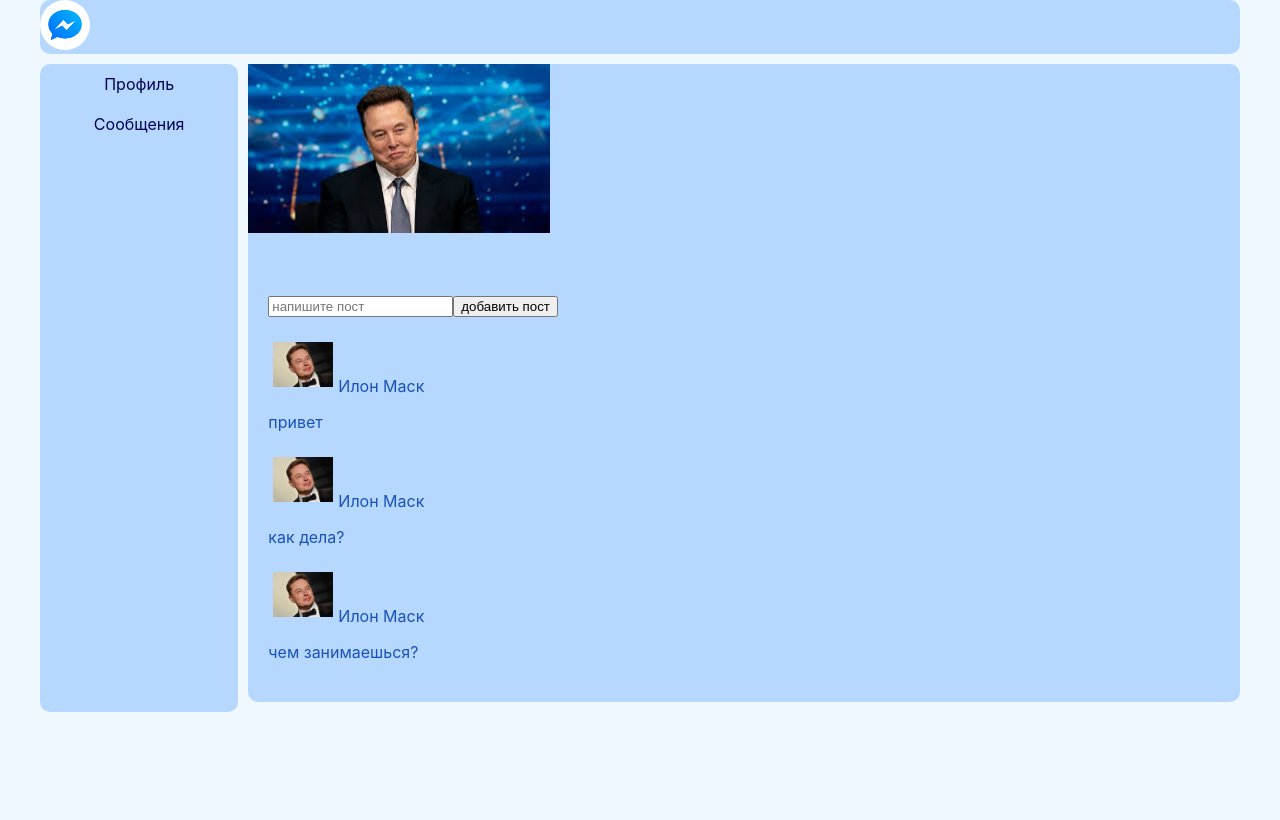
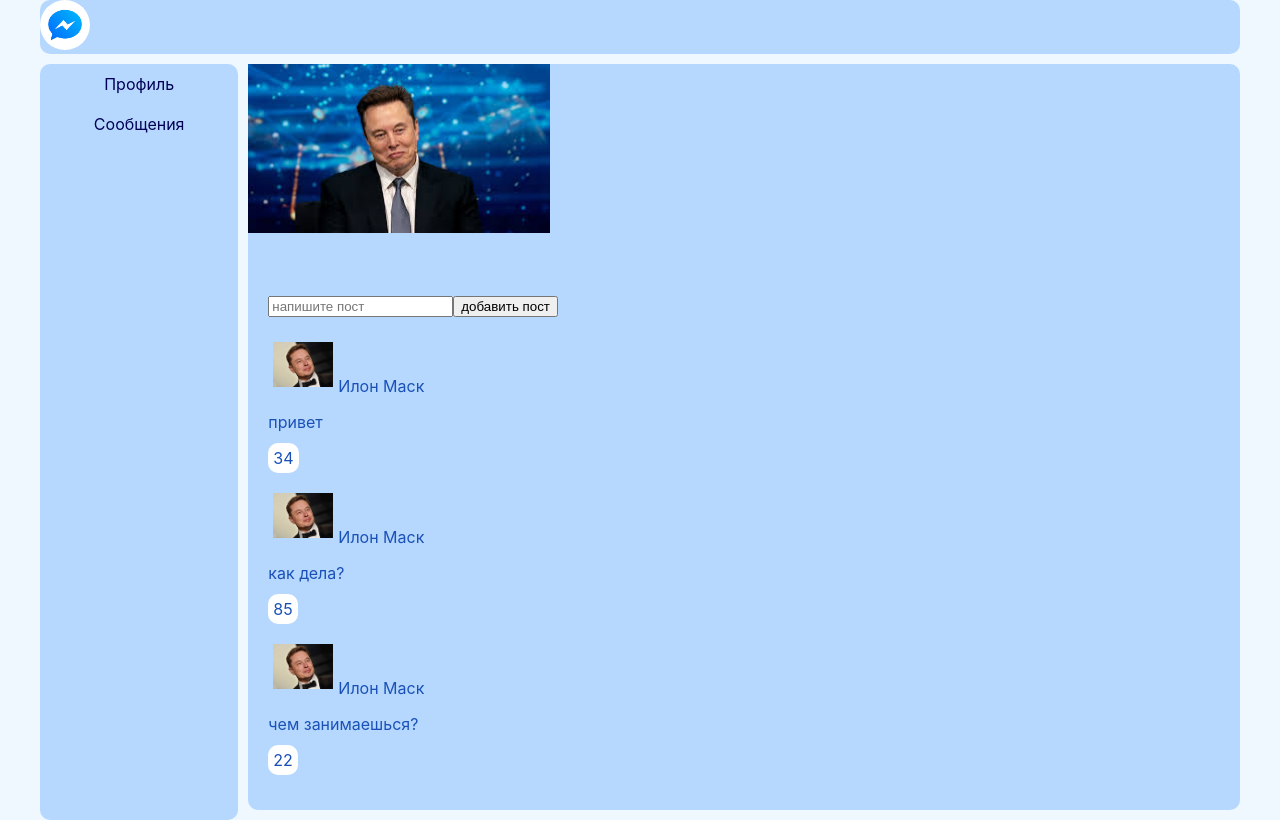
Before and after one commit to itmmist/social_network, a React (Create React App) app: page /profile in a window 1280 px wide. Built offline with nearby package versions, Linux system fonts and the light colour scheme.

Commit message:
перенос_данных_на_js

```diff
--- a/src/App.js
+++ b/src/App.js
@@ -6,16 +6,16 @@ import Profile from './components/profile/Profile';
 import Messages from './components/dialogs/Dialogs';
 import { BrowserRouter, Route } from 'react-router-dom';
 
-function App() {
+function App(props) {
   return (
     <div className='wrapper'>
       <BrowserRouter>
       <Header />
       <NavBar />
       <div className='wrapperContent'>
-        <Route exact path='/' component={Profile}/>
-        <Route exact path='/profile' component={Profile}/>
-        <Route exact path='/messages' component={Messages}/>
+        <Route exact path='/' render={() => Profile}/>
+        <Route exact path='/profile' render={() => <Profile posts_messages={props.posts_messages} />}/>
+        <Route exact path='/messages' render={() => Messages}/>
       </div>
       {/* <Profile name={'Илон Маск'} status={'Илон Маск на начало 2026 года — богатейший человек в мире с состоянием, превышающим $839–852 млрд, которое резко выросло благодаря объединению SpaceX и его ИИ-стартапа xAI. Он возглавляет Tesla, SpaceX и владеет соцсетью X (ранее Twitter). Маск также известен активным участием в политической жизни США.'} livein='в основном проживает в штате Техас, США'/>
       <Message name1={'Иван Иванов'} name2={'Дональд Трамп'} name3={'Билл Гейтс'} chat1={'Привет, как дела?'} chat2={'Го завтра на марс?'} chat3={'Жду мой новый чип'}/> */}
--- a/src/components/profile/Profile.jsx
+++ b/src/components/profile/Profile.jsx
@@ -7,7 +7,7 @@ function Profile(props){
     return(
       <div className='profile'>
         <Profile_info />
-        <Posts message={props.message}/>
+        <Posts posts_messages={props.posts_messages}/>
       </div>
     )
 }
--- a/src/components/profile/posts/Posts.jsx
+++ b/src/components/profile/posts/Posts.jsx
@@ -1,15 +1,12 @@
 import React from "react";
 import Post from "./post/Post";
 
-
-function Posts(){
+function Posts(props){
     return(
         <div className='posts'>
           <input type="text" placeholder='напишите пост'/>
           <button>добавить пост</button>
-          <Post message='привет'/>
-          <Post message='как дела?'/>
-          <Post message='чем занимаешься?'/>
+          {props.posts_messages.map((e) => <Post message={e.message} id={e.id} likes={e.likes}/>)}
         </div>
     )
 }
--- a/src/components/profile/posts/post/Post.jsx
+++ b/src/components/profile/posts/post/Post.jsx
@@ -7,6 +7,7 @@ function Post(props){
             <img src={img_small} alt="" />
             <span>Илон Маск</span>
             <p>{props.message}</p>
+            <span className="likes">{props.likes}</span>
         </div>
     )
 }
--- a/src/components/profile/profile.css
+++ b/src/components/profile/profile.css
@@ -21,3 +21,8 @@
 .me p{
     margin-left: 10px;
 }
+.likes{
+    background-color: white;
+    border-radius: 10px;
+    padding: 5px;
+}
--- a/src/index.js
+++ b/src/index.js
@@ -3,11 +3,14 @@ import ReactDOM from 'react-dom/client';
 import './index.css';
 import App from './App';
 import reportWebVitals from './reportWebVitals';
+let posts_messages = [{message : 'привет', id : 1, likes : 34}, {message : 'как дела?', id : 2, likes : 85}, {message : 'чем занимаешься?', id : 3, likes : 22}]
 
 const root = ReactDOM.createRoot(document.getElementById('root'));
 root.render(
   <React.StrictMode>
-    <App />
+    <App
+    posts_messages={posts_messages}
+    />
   </React.StrictMode>
 );
 
```
